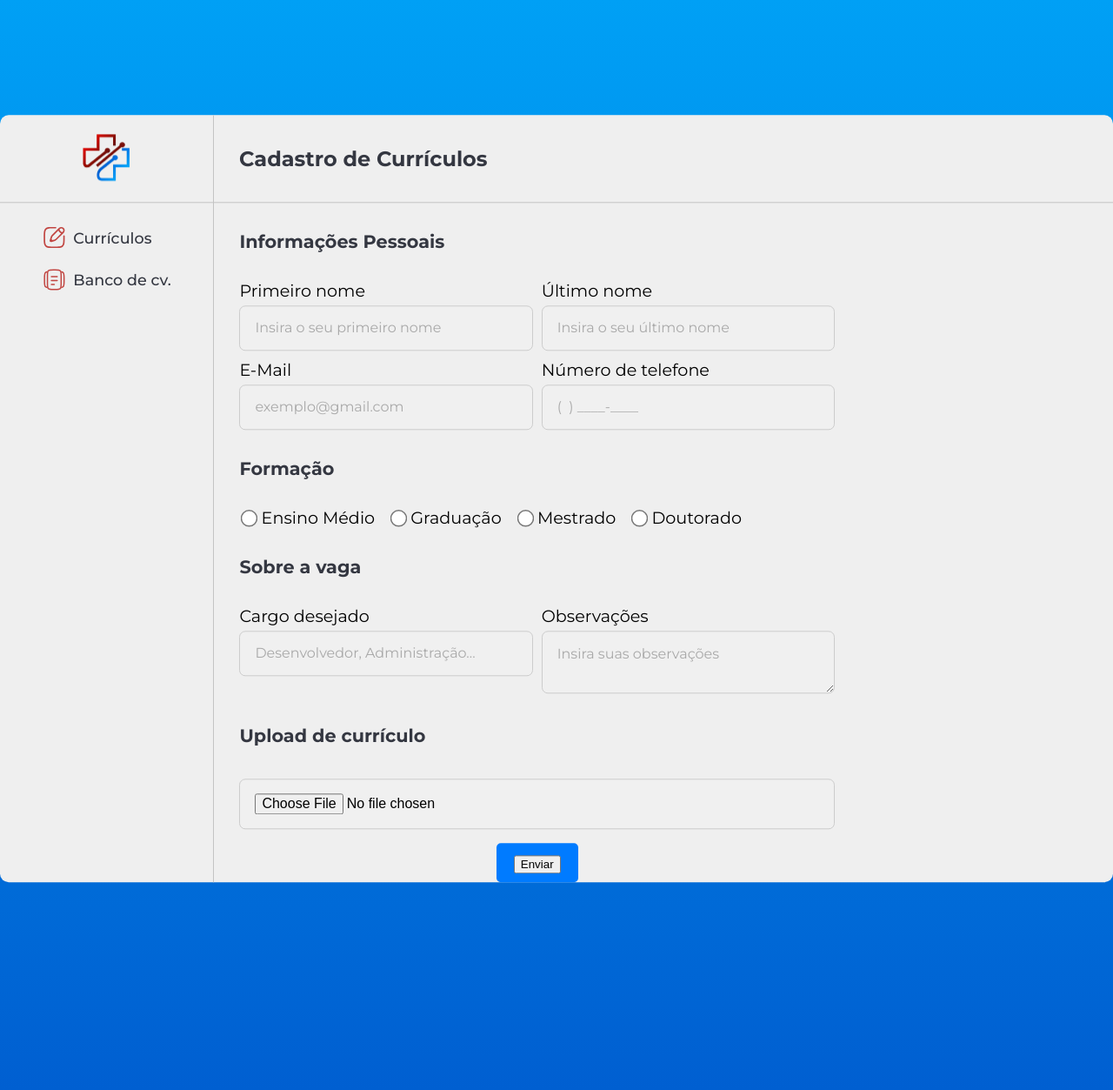
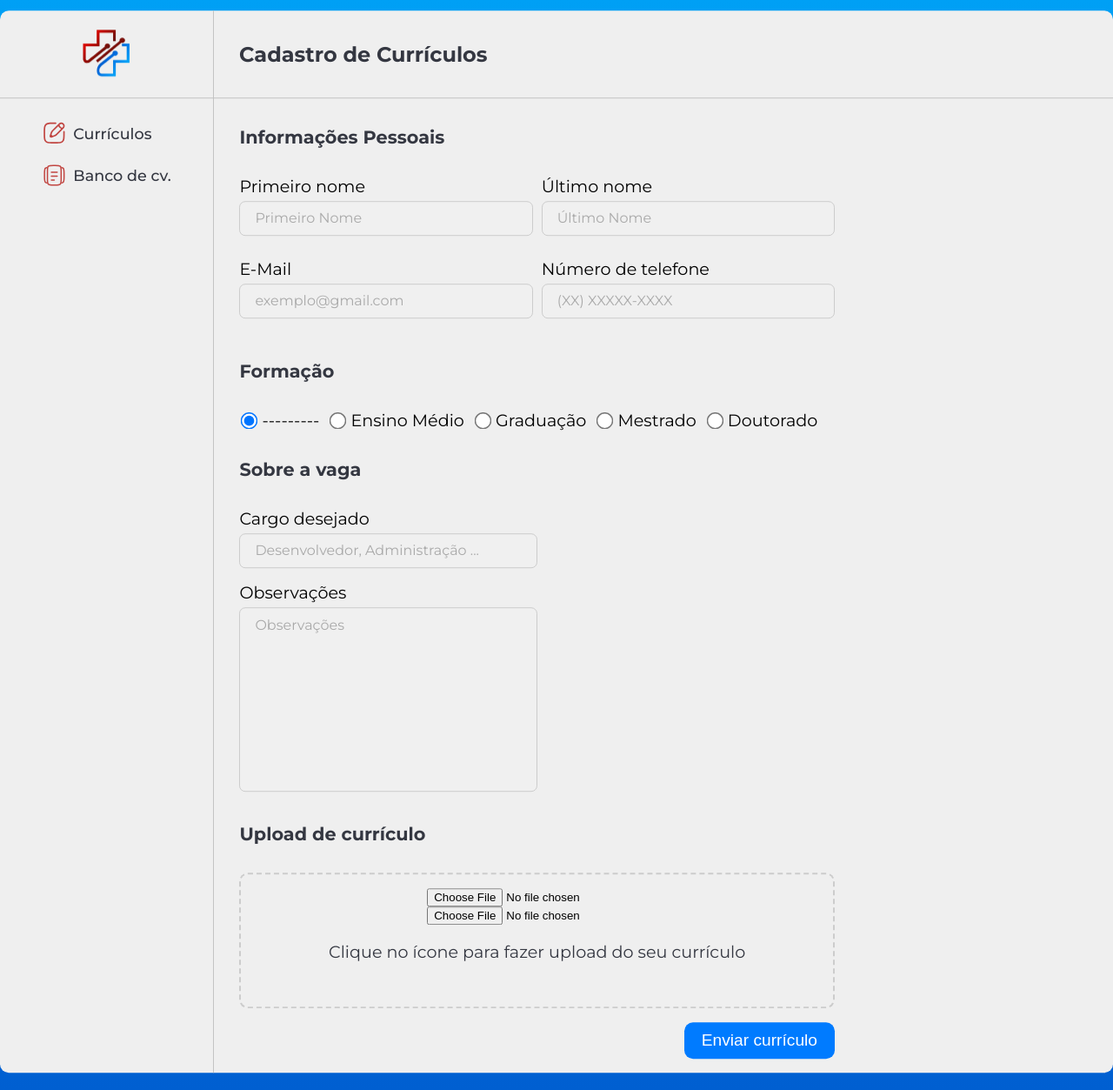
Before and after one commit to daniloladeira/Plataforma-de-Curriculos, a Django app: page / in a window 1280 px wide. Shown: the whole page at 87% size. Run offline with Django 5.2, Linux system fonts and the light colour scheme.

Commit message:
feat: cadastro de currículos pronto

```diff
--- a/projsesap/plataformacurriculos/admin.py
+++ b/projsesap/plataformacurriculos/admin.py
@@ -1,6 +1,6 @@
 from django.contrib import admin
-from .models import Candidato
+from .models import Curriculo, CurriculoForm
 
 # Register your models here.
 
-admin.site.register(Candidato)
+admin.site.register(Curriculo)
--- a/projsesap/plataformacurriculos/static/plataformacurriculos/css/style.css
+++ b/projsesap/plataformacurriculos/static/plataformacurriculos/css/style.css
@@ -1,12 +1,12 @@
-body {
+body, html {
   margin: 0;
   padding: 0;
   background: linear-gradient(180deg,
       rgba(0, 160, 245, 1) 0%,
       rgba(0, 95, 209, 1) 100%);
-  width: 100vw;
-  height: 100vh;
+  height: 100%;
   font-family: 'Montserrat', Helvetica;
+  overflow-x: hidden;
 }
 
 h1,
@@ -23,7 +23,7 @@ a {
 }
 
 :root {
-  --input-padding: 16px 17px;
+  --input-padding: 10px 17px;
   --input-width: 100%;
   --input-border-radius: 7px;
   --input-box-sizing: border-box;
@@ -37,12 +37,13 @@ a {
   position: relative;
   background: #efefef;
   margin: 0 auto;
-  transform: translateY(15%);
+  transform: translateY(1%);
   display: grid;
   grid-template-columns: 245px 1fr;
   grid-template-rows: auto 1fr;
   max-width: 1440px;
   border-radius: 10px;
+  margin-bottom: 2rem;
 }
 
 .sidebar {
@@ -119,6 +120,18 @@ a {
   margin-top: 2rem;
 }
 
+.main-form {
+}
+
+.form-group {
+  margin-bottom: 1rem;
+}
+
+.info-pessoal-form {
+  display: grid;
+  grid-template-columns: 1fr 1fr;
+  gap: 10px;
+}
 
 .info-pessoal-form input {
   padding: var(--input-padding);
@@ -162,6 +175,12 @@ a {
   gap: 1rem;
 }
 
+.radio-form-group div {
+  display: flex;
+  align-items: center;
+  gap: 10px;
+}
+
 .radio-form-group label {
   font-size: 1.2rem;
 }
@@ -180,7 +199,45 @@ input[type="radio"] {
   border: var(--input-border);
   background: var(--input-background);
   font-size: var(--input-font-size);
+  resize: none;
   position: relative;
+}
+
+.cargo-form input {
+  padding: var(--input-padding);
+  width: 50%;
+  border-radius: var(--input-border-radius);
+  box-sizing: var(--input-box-sizing);
+  margin-top: var(--input-margin-top);
+  border: var(--input-border);
+  background: var(--input-background);
+  font-size: var(--input-font-size);
+  position: relative;
+}
+
+.cargo-form label {
+  display: block;
+}
+
+.cargo-form textarea {
+  padding: var(--input-padding);
+  width: 50%;
+  border-radius: var(--input-border-radius);
+  box-sizing: var(--input-box-sizing);
+  margin-top: var(--input-margin-top);
+  border: var(--input-border);
+  background: var(--input-background);
+  font-size: var(--input-font-size);
+  resize: none;
+  position: relative;
+}
+
+.form-group input:focus {
+  outline: 1px solid#2745a8;
+}
+
+.form-group textarea:focus {
+  outline: 1px solid#4f4de9;
 }
 
 .form-container input {
@@ -195,20 +252,42 @@ input[type="radio"] {
   position: relative;
 }
 
-
-.upload-input {
-  grid-template-columns: 1fr;
-  height: max-content;
+.form-container input:focus {
+  outline: 1px solid#9a9da7;
 }
 
 .submit-btn {
+  display: flex;
+  justify-content: flex-end;
+  margin-bottom: 1rem;
+}
+
+.curriculo-upload-form {
+  border: 2px dashed #ccc;
+  padding: 1rem;
+  border-radius: 10px;
+
+}
+
+.curriculo-upload-form p {
+  font-size: 1.2rem;
+  color: #343741;
+}
+
+.upload-form {
+  display: flex;
+  flex-direction: column;
+  align-items: center;
+}
+
+.submit-btn button {
   padding: 10px 20px;
   background: #007bff;
   color: white;
   border: none;
-  border-radius: 5px;
+  border-radius: 10px;
   cursor: pointer;
   font-size: 1.2rem;
   margin-top: 1rem;
-  place-self: center;
+  place-self: end;
 }
--- a/projsesap/plataformacurriculos/templates/index.html
+++ b/projsesap/plataformacurriculos/templates/index.html
@@ -5,7 +5,8 @@
   <meta charset="UTF-8" />
   <meta name="viewport" content="width=device-width, initial-scale=1.0" />
   <title>Document</title>
-  <link rel="stylesheet" href="../static/plataformacurriculos/css/style.css" />
+  {% load static %}
+  <link rel="stylesheet" href="{% static 'plataformacurriculos/css/style.css' %}" />
   <link href="https://fonts.googleapis.com/css2?family=Montserrat:wght@100..900&display=swap" rel="stylesheet" />
 </head>
 
@@ -14,19 +15,19 @@
     <aside class="sidebar">
       <header class="sidebar-header">
         <div class="ugtsic-logo">
-          <img src="../static/plataformacurriculos/imgs/ugtsic_logo.png" alt="Logo" />
+          <img src="{% static 'plataformacurriculos/imgs/ugtsic_logo.png' %}" alt="Logo" />
         </div>
       </header>
 
       <nav>
         <ul>
           <div class="nav-item">
-            <img src="../static/plataformacurriculos/imgs/caneta_e_papel.svg" alt="caneta e papel" />
+            <img src="{% static 'plataformacurriculos/imgs/caneta_e_papel.svg' %}" alt="caneta e papel" />
             <li><a href="#cvbuilder">Currículos</a></li>
           </div>
 
           <div class="nav-item">
-            <img src="../static/plataformacurriculos/imgs/pilha_de_forms.svg" alt="Documentos empilhados" />
+            <img src="{% static 'plataformacurriculos/imgs/pilha_de_forms.svg' %}" alt="Documentos empilhados" />
             <li><a href="#bancodecv">Banco de cv.</a></li>
           </div>
         </ul>
@@ -41,61 +42,41 @@
       </header>
 
       <div class="main-container-forms">
+        <form class="main-form" method="post" enctype="multipart/form-data">
+          {% csrf_token %}
           <div class="form-title">
             <h2>Informações Pessoais</h2>
           </div>
 
           <div class="info-pessoal-form">
-          <form class="form-container">
             <div class="form-group">
               <label for="primeironome">Primeiro nome</label>
-              <input type="text" placeholder="Insira o seu primeiro nome" id="primeironome" name="primeironome"
-                required />
+              {{ form.primeironome }}
             </div>
 
             <div class="form-group">
               <label for="ultimonome">Último nome</label>
-              <input type="text" placeholder="Insira o seu último nome" id="ultimonome" name="ultimonome" required />
+              {{ form.ultimonome }}
             </div>
 
             <div class="form-group">
               <label for="email">E-Mail</label>
-              <input type="text" placeholder="exemplo@gmail.com" id="email" name="email" required />
+              {{ form.email }}
             </div>
 
             <div class="form-group">
               <label for="telefone">Número de telefone</label>
-              <input type="text" placeholder="(  ) ____-____" id="telefone" name="telefone" required />
+              {{ form.telefone }}
             </div>
-          </form>
           </div>
 
           <div class="formacao-form">
             <div class="form-title">
               <h2>Formação</h2>
             </div>
-          <form class="radio-form-container">
             <div class="radio-form-group">
-              <div>
-                <input type="radio" id="ensinomedio" name="formacao" value="ensimomedio" required>
-                <label for="ensinomedio">Ensino Médio</label>
+              {{ form.escolaridade }}
             </div>
-              <div>
-                <input type="radio" id="graduacao" name="formacao" value="graduacao" required>
-                <label for="graduacao">Graduação</label>
-              </div>
-              <div>
-                <input type="radio" id="mestrado" name="formacao" value="mestrado" required>
-                <label for="mestrado">Mestrado</label>
-              </div>
-              <div>
-                <input type="radio" id="doutorado" name="formacao" value="formacao" required>
-                <label for="doutorado">Doutorado</label>
-              </div>
-
-            </div>
-
-          </form>
           </div>
 
           <div class="form-title">
@@ -103,18 +84,15 @@
           </div>
 
           <div class="cargo-form">
-          <form class="form-container">
             <div class="form-group">
               <label for="cargodesejado">Cargo desejado</label>
-              <input type="text" placeholder="Desenvolvedor, Administração..." id="cargodesejado" name="cargodesejado"
-                required />
+              {{ form.cargodesejado }}
             </div>
 
             <div class="form-group">
               <label for="observacoes">Observações</label>
-              <textarea placeholder="Insira suas observações" id="observacoes" name="observacoes" required></textarea>
+              {{ form.observacoes }}
             </div>
-          </form>
           </div>
 
           <div class="form-title">
@@ -122,18 +100,18 @@
           </div>
 
           <div class="curriculo-upload-form">
-          <form class="form-container upload-input">
-            <div class="form-group">
-              <div class="upload-icon">
+            <div class="form-group upload-form">
+              {{ form.curriculo }}
               <input class="upload-input" type="file" id="curriculo" name="curriculo" required />
-                <i class="fas fa-upload"></i>
+              <div class="upload-text">
+                <p>Clique no ícone para fazer upload do seu currículo</p>
               </div>
             </div>
+          </div>
+          <div class="submit-btn">
+            <button type="submit">Enviar currículo</button>
+          </div>
         </form>
-      </div>
-
-      <div class="submit-btn">
-        <button type="submit">Enviar</button>
       </div>
     </div>
   </div>
--- a/projsesap/plataformacurriculos/urls.py
+++ b/projsesap/plataformacurriculos/urls.py
@@ -1,7 +1,7 @@
 from django.urls import path
-from . import views
+from .views import curriculo_view
 app_name = 'plataformacurriculos'
 
 urlpatterns = [
-    path('', views.index, name='index'),
+    path('', curriculo_view, name='curriculo'),
 ]
--- a/projsesap/plataformacurriculos/views.py
+++ b/projsesap/plataformacurriculos/views.py
@@ -1,7 +1,15 @@
-from django.shortcuts import render
-from django.views.generic import ListView
+from django.shortcuts import render, redirect
+from django.http import HttpResponse
+from .models import CurriculoForm
 
 # Create your views here.
 
-def index(request):
-    return render(request, 'index.html')
+def curriculo_view(request):
+    if request.method == 'POST':
+        form = CurriculoForm(request.POST, request.FILES)
+        if form.is_valid():
+            form.save()
+            return HttpResponse('Currículo enviado com sucesso!')
+    else:
+        form = CurriculoForm()
+    return render(request, 'index.html', {'form': form})
--- a/projsesap/projsesap/settings.py
+++ b/projsesap/projsesap/settings.py
@@ -121,7 +121,7 @@ USE_TZ = True
 
 STATIC_URL = 'static/'
 STATICFILES_DIRS = [
-    os.path.join(BASE_DIR, 'static'),
+    os.path.join(BASE_DIR, 'static\plataformacurriculos'),
 ]
 
 # Default primary key field type
```
Also changed, not shown: projsesap/plataformacurriculos/forms.py (added, +17 -0 lines), projsesap/plataformacurriculos/models.py (+59 -10 lines), projsesap/plataformacurriculos/migrations/0002_curriculo_delete_candidate.py (added), projsesap/plataformacurriculos/migrations/0003_rename_posicao_desejada_curriculo_cargodesejado_and_more.py (added), projsesap/plataformacurriculos/static/plataformacurriculos/imgs/upload-icon.png (added), 1 other file. Lines whose indentation alone changed are shown as unchanged.
